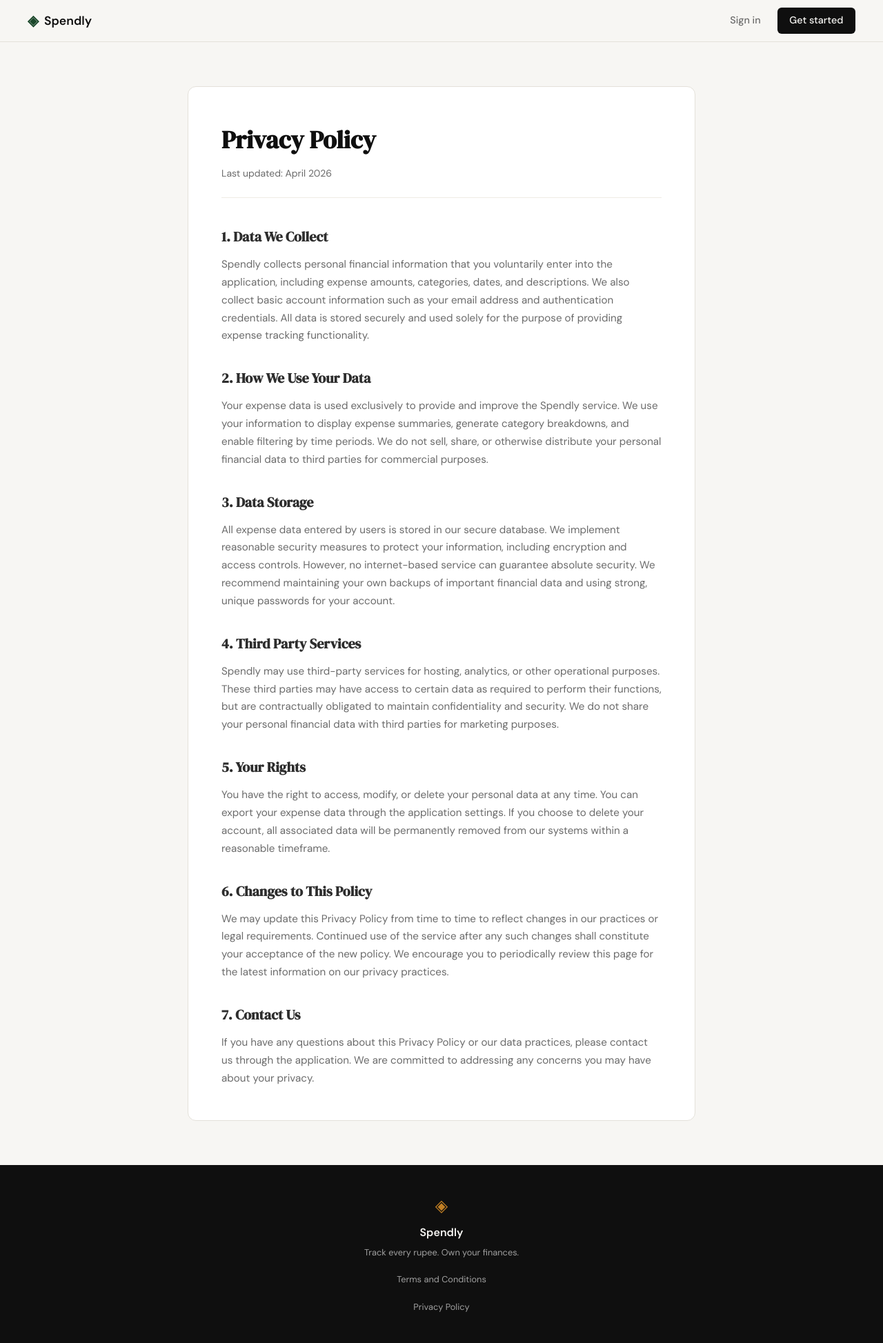
After one commit to Sujal786Ninawe/Spendly_Tracking_System, a Flask app: page /privacy in a window 1280 px wide. The commit adds this page. Shown: the whole page at 69% size. Run offline with Flask 3, Linux system fonts and the light colour scheme.

Commit message:
final upload

```diff
--- a/app.py
+++ b/app.py
@@ -25,6 +25,11 @@ def login():
 @app.route("/terms")
 def terms():
     return render_template("terms.html")
+
+
+@app.route("/privacy")
+def privacy():
+    return render_template("privacy.html")
 
 
 # ------------------------------------------------------------------ #
--- a/templates/base.html
+++ b/templates/base.html
@@ -38,7 +38,7 @@
                 <a href="{{ url_for('terms') }}">Terms and Conditions</a>
             </div>
             <div class="footer-links">
-                <a href="#">Privacy Policy</a>
+                <a href="{{ url_for('privacy') }}">Privacy Policy</a>
             </div>
         </div>
     </footer>
--- /dev/null
+++ b/templates/privacy.html
@@ -0,0 +1,51 @@
+{% extends "base.html" %}
+
+{% block title %}Privacy Policy — Spendly{% endblock %}
+
+{% block content %}
+
+<section class="terms-section">
+    <div class="terms-inner">
+        <h1 class="terms-title">Privacy Policy</h1>
+        <p class="terms-updated">Last updated: April 2026</p>
+
+        <div class="terms-content">
+            <section class="terms-block">
+                <h2>1. Data We Collect</h2>
+                <p>Spendly collects personal financial information that you voluntarily enter into the application, including expense amounts, categories, dates, and descriptions. We also collect basic account information such as your email address and authentication credentials. All data is stored securely and used solely for the purpose of providing expense tracking functionality.</p>
+            </section>
+
+            <section class="terms-block">
+                <h2>2. How We Use Your Data</h2>
+                <p>Your expense data is used exclusively to provide and improve the Spendly service. We use your information to display expense summaries, generate category breakdowns, and enable filtering by time periods. We do not sell, share, or otherwise distribute your personal financial data to third parties for commercial purposes.</p>
+            </section>
+
+            <section class="terms-block">
+                <h2>3. Data Storage</h2>
+                <p>All expense data entered by users is stored in our secure database. We implement reasonable security measures to protect your information, including encryption and access controls. However, no internet-based service can guarantee absolute security. We recommend maintaining your own backups of important financial data and using strong, unique passwords for your account.</p>
+            </section>
+
+            <section class="terms-block">
+                <h2>4. Third Party Services</h2>
+                <p>Spendly may use third-party services for hosting, analytics, or other operational purposes. These third parties may have access to certain data as required to perform their functions, but are contractually obligated to maintain confidentiality and security. We do not share your personal financial data with third parties for marketing purposes.</p>
+            </section>
+
+            <section class="terms-block">
+                <h2>5. Your Rights</h2>
+                <p>You have the right to access, modify, or delete your personal data at any time. You can export your expense data through the application settings. If you choose to delete your account, all associated data will be permanently removed from our systems within a reasonable timeframe.</p>
+            </section>
+
+            <section class="terms-block">
+                <h2>6. Changes to This Policy</h2>
+                <p>We may update this Privacy Policy from time to time to reflect changes in our practices or legal requirements. Continued use of the service after any such changes shall constitute your acceptance of the new policy. We encourage you to periodically review this page for the latest information on our privacy practices.</p>
+            </section>
+
+            <section class="terms-block">
+                <h2>7. Contact Us</h2>
+                <p>If you have any questions about this Privacy Policy or our data practices, please contact us through the application. We are committed to addressing any concerns you may have about your privacy.</p>
+            </section>
+        </div>
+    </div>
+</section>
+
+{% endblock %}
```
Also changed, not shown: 1 other file.
